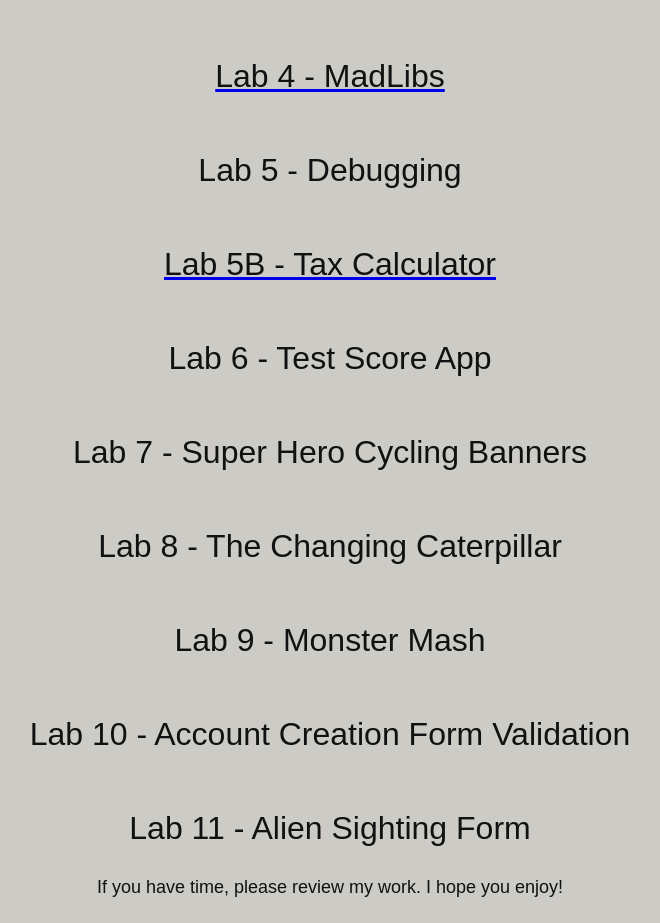
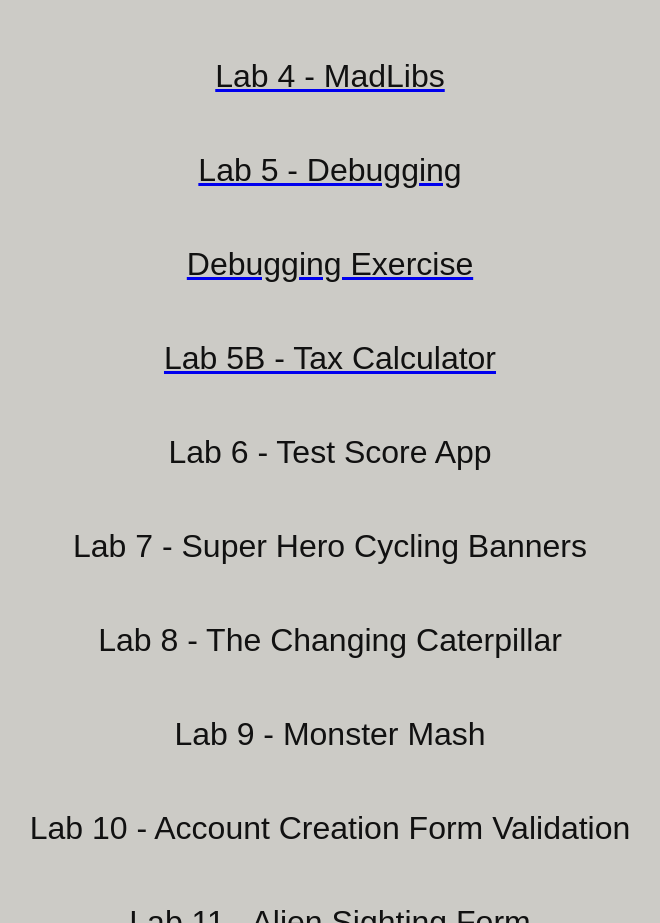
Before and after one commit to k-857/HTML-Review, a plain HTML site: page index.html in a window 1280 px wide. Shown: the part 1026-1949 px from the top of the page, without its empty margins (310-970 px from the left). Drawn offline with Linux system fonts and the light colour scheme.

Commit message:
Update index.html

```diff
--- a/index.html
+++ b/index.html
@@ -16,7 +16,8 @@
         <a href="https://k-857.github.io/Number-Ticks-Enhanced/"><div class="project">Lab 3 - Number Tricks Enhanced</div></a>
         <a href="https://k-857.github.io/Lab-3b/"><div class="project">Lab 3B - Future Value</div></a>
         <a href="https://k-857.github.io/Madlibs/"><div class="project">Lab 4 - MadLibs</div></a>
-        <a><div class="project">Lab 5 - Debugging</div></a>
+        <a href="https://k-857.github.io/Debug/"><div class="project">Lab 5 - Debugging</div></a>
+        <a href="https://k-857.github.io/Lab-6b/"><div class="project">Debugging Exercise</div></a>
         <a href="https://k-857.github.io/TaxCal/"><div class="project">Lab 5B - Tax Calculator</div></a>
         <a><div class="project">Lab 6 - Test Score App</div></a>
         <a><div class="project">Lab 7 - Super Hero Cycling Banners</div></a>
```
